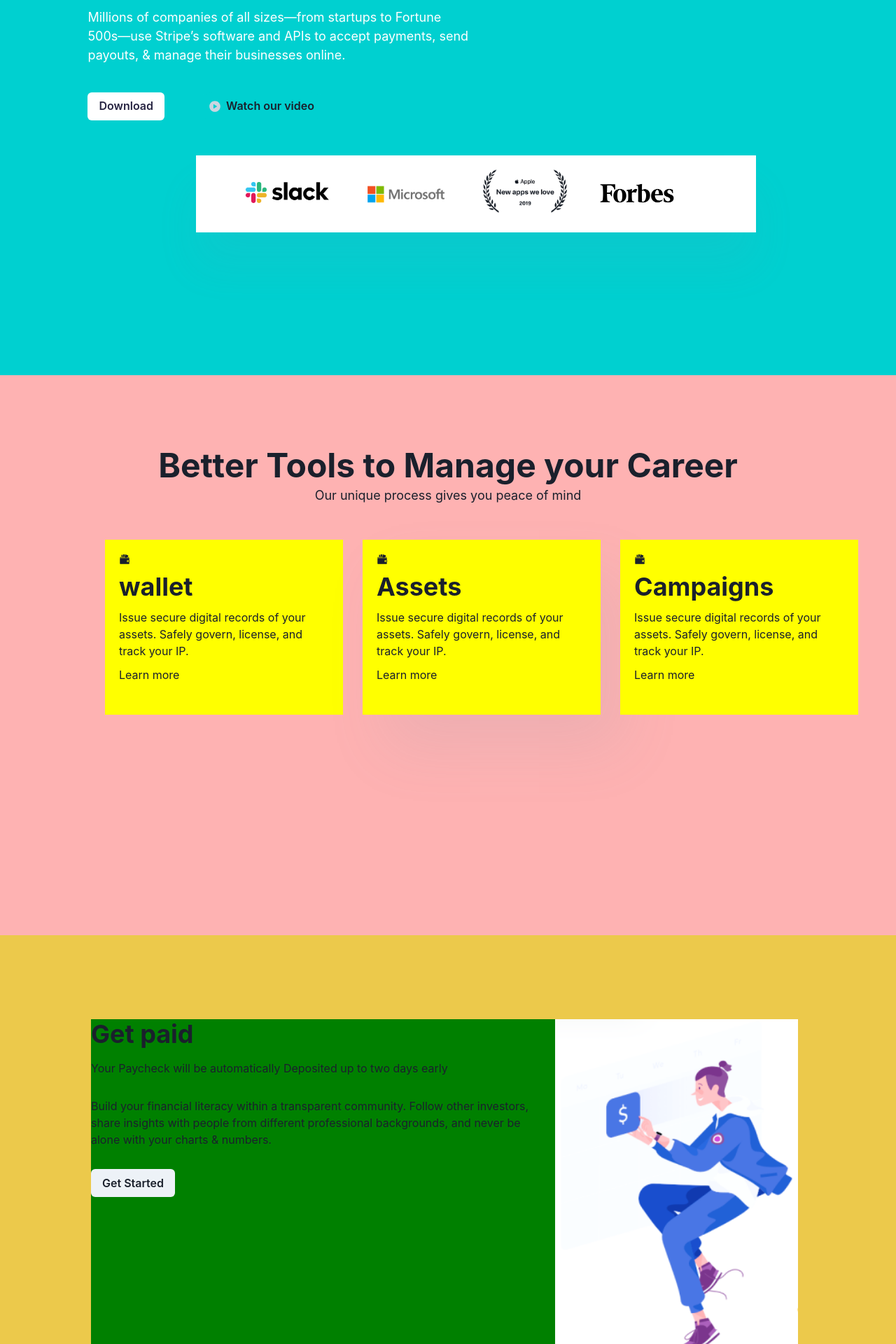
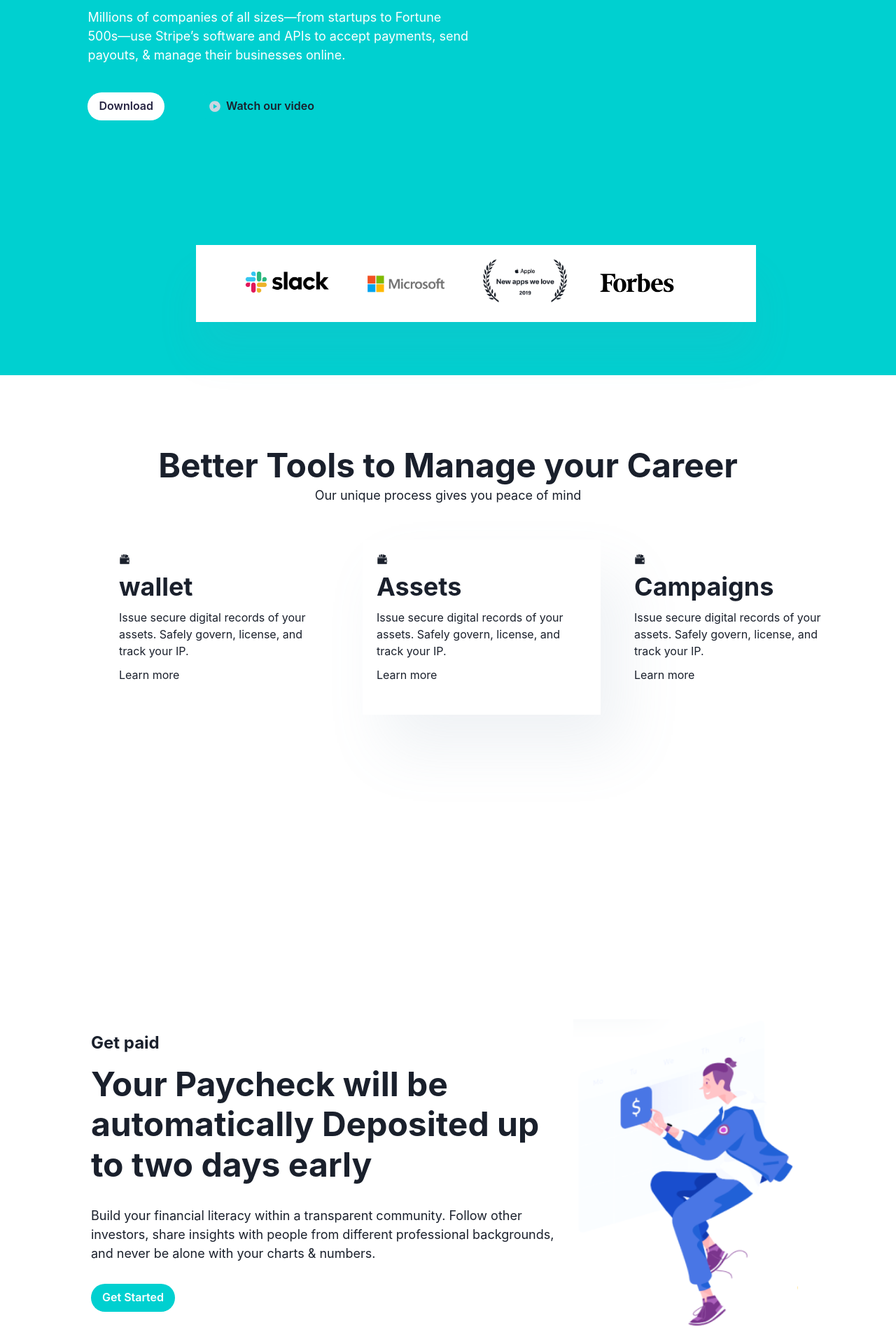
Before and after one commit to TGod-Ajayi/Phoenix-Horizon, a Next.js app: page / in a window 1280 px wide. Shown: the part 320-2240 px from the top of the page at 70% size. Built offline with nearby package versions, Linux system fonts and the light colour scheme.

Commit message:
Res Sec3.

```diff
--- a/components/Hero.tsx
+++ b/components/Hero.tsx
@@ -25,7 +25,7 @@ export default function Hero() {
                 payouts, & manage their businesses online.
               </Text>
               <HStack>
-              <Button bg={'#FFFFFF'} color={"rgba(16, 12, 46, 0.9)"} mr={"10"}>
+              <Button bg={'#FFFFFF'} borderRadius={'30'} color={"rgba(16, 12, 46, 0.9)"} mr={"10"}>
                 Download
               </Button>
               <Button bg={"#00D0D0"} borderRadius='full' leftIcon={<PlayIcon h={4} w={4} color={'gray.300'} />} >Watch our video</Button>
@@ -37,8 +37,8 @@ export default function Hero() {
           </Flex>
         </Box>
 
-        <Box w={"800px"} h={"110px"} mt={"50px"} bg='white' ml={"280px"} position={"absolute"} zIndex={"1"}
-
+        <Box w={"800px"} h={"110px"} bg='white' ml={"280px"} position={"absolute"} zIndex={"1"}
+        top={670}
         boxShadow={"0px 48px 60px rgba(108, 145, 181, 0.09)"}>
             <Flex justifyContent={'center'} justify="space-between" mt={"20px"}>
               <Box mr={'40px'} mt={'10px'}>
@@ -59,8 +59,6 @@ export default function Hero() {
 
 
 
-
-
             </Flex>
         </Box>
       </Box>
--- a/components/Section2.tsx
+++ b/components/Section2.tsx
@@ -6,7 +6,7 @@ import {GiWallet} from 'react-icons/gi'
 
 export default function Section2() {
   return (
-         <Box as={'section'} maxW={"8xl"} minH={'100vh'} pt={{base:"10px", lg: "100px"}} bg={"red.200"}>
+         <Box as={'section'} maxW={"8xl"} minH={'100vh'} pt={{base:"10px", lg: "100px"}}>
             <Box textAlign={'center'} mb={"50px"}>
             <Heading fontSize={{ base: 'xl', md: '4xl', lg: '5xl' }}>Better Tools to Manage your Career</Heading>
             <Text fontSize={{ base: 'sm', md: 'md', lg: 'lg' }}> Our unique process gives you peace of mind</Text>
@@ -17,7 +17,7 @@ export default function Section2() {
             mr={{base:'10px', lg:"30px"}}
             mb={{base: '10px'}}
             >
-                <Box  p={"20px"} h={"250px"} w={"340px"} bg={"yellow"}>
+                <Box  p={"20px"} h={"250px"} w={"340px"}>
 
                         <GiWallet />
                         <Heading my={"10px"} >wallet</Heading>
@@ -26,7 +26,7 @@ export default function Section2() {
 
                 </Box>
 
-                <Box  p={"20px"} textAlign={'left'} h={"250px"} w={"340px"} bg={"yellow"} boxShadow={'32px 49px 80px rgba(125, 149, 169, 0.12)'}>
+                <Box  p={"20px"} textAlign={'left'} h={"250px"} w={"340px"} boxShadow={'32px 49px 80px rgba(125, 149, 169, 0.12)'}>
 
                         <GiWallet />
                         <Heading my={"10px"}>Assets</Heading>
@@ -35,7 +35,7 @@ export default function Section2() {
 
                 </Box>
 
-                <Box  p={"20px"} textAlign={'left'} h={"250px"} w={"340px"} bg={"yellow"}>
+                <Box  p={"20px"} textAlign={'left'} h={"250px"} w={"340px"}>
 
                         <GiWallet />
                         <Heading my={"10px"}>Campaigns</Heading>
--- a/components/Section3.tsx
+++ b/components/Section3.tsx
@@ -5,15 +5,15 @@ import illu3 from "../public/illustration3.png"
 
 export default function Section3() {
   return (
-    <Box as={'section'} maxW={"8xl"} minH={'100vh'} bg={"yellow.400"} pt={"20px"}>
-        <Flex justify="space-between" mt={100}>
-            <Box ml={"130"} w={"574"} bg={"green"} pr={"10px"}>
-            <Heading >Get paid</Heading>
-            <Text mt={"15px"} mb={"30px"}>Your Paycheck will be automatically Deposited up to two days early</Text>
-            <Text>Build your financial literacy within a transparent community. Follow other investors,
+    <Box as={'section'} maxW={"8xl"} minH={'100vh'}  pt={"20px"}>
+        <Flex justify="space-between" mt={{base:'10', lg:'100'}} direction={{ base: 'column', md: 'row' }}>
+            <Box ml={"130"} w={"574"}pr={"10px"} mt={{base: '100', lg:'5'}}>
+            <Heading fontSize={{ base: 'xl', md: 'xl', lg: '2xl' }}>Get paid</Heading>
+            <Heading mt={"15px"} mb={"30px"} fontSize={{ base: '2xl', md: 'xl', lg: '5xl' }}>Your Paycheck will be automatically Deposited up to two days early</Heading>
+            <Text fontSize={{ base: 'md', md: 'sm', lg: 'lg' }}>Build your financial literacy within a transparent community. Follow other investors,
                 share insights with people from different professional backgrounds,
                 and never be alone with your charts & numbers.</Text>
-                <Button my={"30px"}> Get Started</Button>
+                <Button bg={'#00D0D0'} borderRadius={'30'} color={'#FFFFFF'} my={"30px"}> Get Started</Button>
             </Box>
             <Box mr={"140"}>
                 <Image
```
